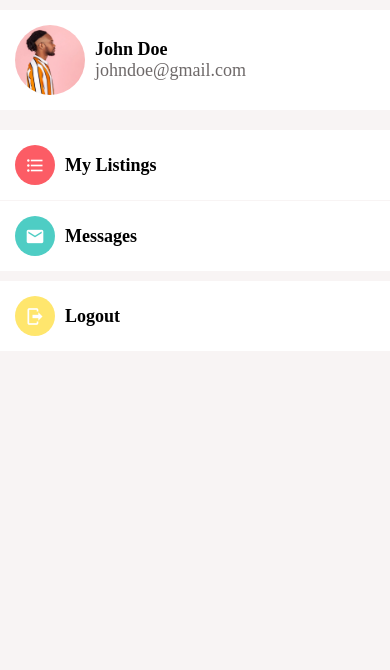
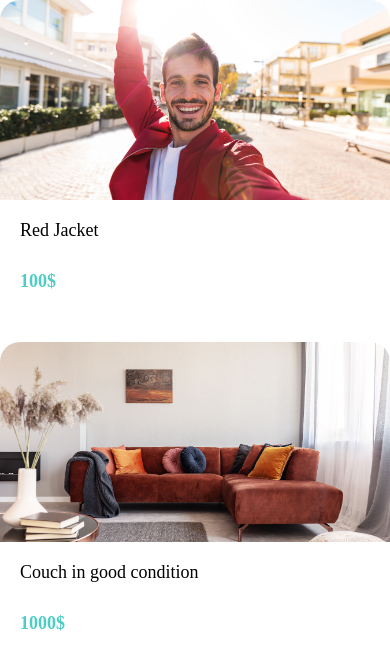
Before and after one commit to zahid2022skipq/ecommerceapp, a React Native app: screen / in a window 390 px wide. Shown: the top 670 px of the page. Built offline with nearby package versions, Linux system fonts and the light colour scheme.

Commit message:
adding data to flatlist

```diff
--- a/App.js
+++ b/App.js
@@ -3,6 +3,7 @@ import Icon from "./app/components/Icon";
 import ListItem from "./app/components/ListItem";
 import Screen from "./app/components/Screen";
 import AccountScreen from "./app/screens/AccountScreen";
+import ListingsScreen from "./app/screens/ListingsScreen";
 import MessagesScreen from "./app/screens/MessagesScreen";
 
 // <View style={{ backgroundColor: "#f8f4f4", padding: 20, paddingTop: 100 }}>
@@ -14,7 +15,7 @@ import MessagesScreen from "./app/screens/MessagesScreen";
 // </View>
 
 export default function App() {
-  return <AccountScreen />;
+  return <ListingsScreen />;
 }
 
 const styles = StyleSheet.create({});
```
